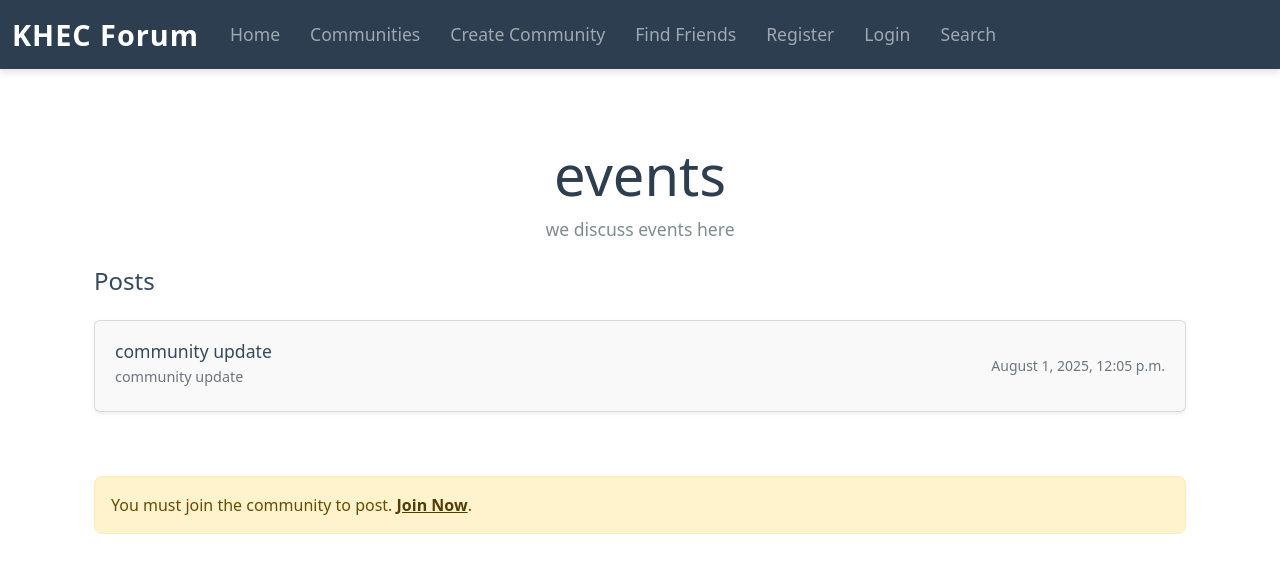
After one commit to shreya0040/std-forum, a Django app: page /community/1/ in a window 1280 px wide. The commit adds this page. Shown: the top 573 px of the page. Run offline with Django 4.2, Linux system fonts and the light colour scheme; data comes from the database, SQL or seed files in the repository; both versions use the stored data as it was after the commit; some libraries are stand-ins or nearby versions.

Commit message:
added community

```diff
--- a/musker/models.py
+++ b/musker/models.py
@@ -3,27 +3,35 @@ from django.contrib.auth.models import User
 from django.db.models.signals import post_save
 
 # Create Meep model
+from django.db import models
+from django.contrib.auth.models import User
+
+# Community model with ManyToMany for members
+class Community(models.Model):
+    name = models.CharField(max_length=100)
+    description = models.TextField()
+    creator = models.ForeignKey(User, on_delete=models.CASCADE, related_name="created_communities")
+    members = models.ManyToManyField(User, related_name="joined_communities", blank=True)
+    created_at = models.DateTimeField(auto_now_add=True)
+
+    def __str__(self):
+        return self.name
+
+
+# Meep model for posts
 class Meep(models.Model):
-    user = models.ForeignKey(
-        User, related_name="meeps",
-        on_delete=models.CASCADE  # Cascade delete when the user is deleted
-    )
+    user = models.ForeignKey(User, related_name="meeps", on_delete=models.CASCADE)  # Link meep to user
     body = models.CharField(max_length=200)
     created_at = models.DateTimeField(auto_now_add=True)
-    likes = models.ManyToManyField(User, related_name="meep_like", blank=True)
-
-    # Add a field for file uploads (for general file types like PDFs, images, etc.)
-    file = models.FileField(upload_to='meeps_files/', null=True, blank=True)  # Change 'meeps_files' to the folder name you want
+    likes = models.ManyToManyField(User, related_name="meep_likes", blank=True)
+    file = models.FileField(upload_to='meeps_files/', null=True, blank=True)  # Optional file upload
+    community = models.ForeignKey(Community, related_name="meeps", on_delete=models.CASCADE, null=True)  # Temporarily nullable
 
     def number_of_likes(self):
         return self.likes.count()
 
     def __str__(self):
-        return (
-            f"{self.user} "
-            f"({self.created_at:%Y-%m-%d %H:%M}): "
-            f"{self.body}..."
-        )
+        return f"{self.user.username} ({self.created_at:%Y-%m-%d %H:%M}): {self.body}"
 
 
 
--- /dev/null
+++ b/musker/templates/community_detail.html
@@ -0,0 +1,104 @@
+{% extends 'base.html' %}
+{% block content %}
+    <div class="container mt-5">
+        <!-- Community Name Section -->
+        <div class="community-header text-center mb-4">
+            <h1 class="display-4" style="font-family: 'Segoe UI', Tahoma, Geneva, Verdana, sans-serif; color: #2c3e50;">{{ community.name }}</h1>
+            <p class="lead" style="font-size: 1.1rem; color: #7f8c8d;">{{ community.description }}</p>
+        </div>
+
+        <!-- Posts Section -->
+        <div class="posts-section">
+            <h2 class="mb-4" style="font-size: 1.5rem; color: #34495e;">Posts</h2>
+
+            <div class="list-group">
+                {% for meep in community.meeps.all %}
+                    <a href="{% url 'meep_show' meep.pk %}" class="list-group-item list-group-item-action mb-3 shadow-sm">
+                        <div class="d-flex justify-content-between align-items-center">
+                            <div>
+                                <h5 class="mb-1" style="font-size: 1.1rem; color: #34495e;">{{ meep.body|truncatewords:10 }}</h5>
+                                <p class="mb-1 text-muted" style="font-size: 0.9rem;">{{ meep.body|truncatewords:15 }}</p>
+                            </div>
+                            <small class="text-muted">{{ meep.created_at|date:"F j, Y, g:i a" }}</small>
+                        </div>
+                    </a>
+                {% endfor %}
+            </div>
+        </div>
+
+        <!-- Post Creation Section -->
+        {% if user in community.members.all %}
+            <div class="post-form mt-5">
+                <h3 class="mb-3" style="font-size: 1.3rem; color: #34495e;">Create a Post</h3>
+                <form method="POST">
+                    {% csrf_token %}
+                    <div class="form-group">
+                        <label for="body" style="font-size: 1rem;">Post Content</label>
+                        <textarea name="body" class="form-control" rows="4" required style="font-size: 1rem; border-radius: 8px;"></textarea>
+                    </div>
+                    <button type="submit" class="btn btn-success btn-block mt-3" style="font-size: 1.1rem; padding: 10px; border-radius: 8px;">Post</button>
+                </form>
+            </div>
+        {% else %}
+            <div class="alert alert-warning mt-5" role="alert" style="font-size: 1rem;">
+                You must join the community to post. <a href="{% url 'join_community' community.pk %}" class="alert-link">Join Now</a>.
+            </div>
+        {% endif %}
+    </div>
+
+    <style>
+        /* Community Header Styling */
+        .community-header h1 {
+            font-family: 'Segoe UI', sans-serif;
+            color: #2c3e50;
+        }
+
+        .community-header p {
+            color: #7f8c8d;
+        }
+
+        /* Post List Styling */
+        .list-group-item {
+            border-radius: 8px;
+            background-color: #f9f9f9;
+            padding: 20px;
+            transition: transform 0.3s ease, box-shadow 0.3s ease;
+        }
+
+        .list-group-item:hover {
+            transform: translateY(-5px);
+            box-shadow: 0 4px 12px rgba(0, 0, 0, 0.1);
+        }
+
+        /* Create Post Form Styling */
+        .post-form .form-group {
+            margin-bottom: 20px;
+        }
+
+        .post-form textarea {
+            border: 1px solid #ccc;
+            padding: 10px;
+            font-size: 1rem;
+            border-radius: 8px;
+        }
+
+        /* Button Styling */
+        .btn-success {
+            background-color: #28a745;
+            border-color: #28a745;
+            transition: background-color 0.3s ease, border-color 0.3s ease;
+        }
+
+        .btn-success:hover {
+            background-color: #218838;
+            border-color: #218838;
+        }
+
+        /* Alert Box Styling for Non-Members */
+        .alert {
+            font-size: 1rem;
+            border-radius: 8px;
+        }
+    </style>
+
+{% endblock %}
--- a/musker/templates/navbar.html
+++ b/musker/templates/navbar.html
@@ -14,6 +14,14 @@
         <li class="nav-item">
           <a class="nav-link" href="{% url 'home' %}" style="font-size: 1.1rem; transition: color 0.3s; padding: 10px 15px;">Home</a>
         </li>
+
+        <li class="nav-item">
+  <a class="nav-link" href="{% url 'community_list' %}" style="font-size: 1.1rem; transition: color 0.3s; padding: 10px 15px;">Communities</a>
+</li>
+<li class="nav-item">
+  <a class="nav-link" href="{% url 'create_community' %}" style="font-size: 1.1rem; transition: color 0.3s; padding: 10px 15px;">Create Community</a>
+</li>
+
 
         <!-- Profile List Link -->
         <li class="nav-item">
--- a/musker/urls.py
+++ b/musker/urls.py
@@ -19,6 +19,12 @@ urlpatterns = [
     path('delete_meep/<int:pk>', views.delete_meep, name="delete_meep"),
     path('edit_meep/<int:pk>', views.edit_meep, name="edit_meep"),
     path('search/', views.search, name='search'),
+    path('communities/', views.community_list, name='community_list'),
+    path('create_community/', views.create_community, name='create_community'),
+    path('join_community/<int:pk>/', views.join_community, name='join_community'),
+    path('community/<int:pk>/', views.community_detail, name='community_detail'),
+    path('community/<int:pk>/unjoin/', views.unjoin_community, name='unjoin_community'),
+
 
 
 ]
--- a/musker/views.py
+++ b/musker/views.py
@@ -1,11 +1,13 @@
 from django.shortcuts import render, redirect, get_object_or_404
 from django.contrib import messages
-from .models import Profile, Meep
+from .models import Profile, Meep, Community
 from .forms import MeepForm, SignUpForm, ProfilePicForm
 from django.contrib.auth import authenticate, login, logout
 from django.contrib.auth.forms import UserCreationForm
 from django import forms
 from django.contrib.auth.models import User
+from .models import Community
+
 
 def home(request):
     if request.user.is_authenticated:
@@ -19,10 +21,12 @@ def home(request):
                 return redirect('home')
 
         meeps = Meep.objects.all().order_by("-created_at")
-        return render(request, 'home.html', {"meeps": meeps, "form": form})
+        communities = Community.objects.all()  # Display all communities on the home page
+        return render(request, 'home.html', {"meeps": meeps, "form": form, "communities": communities})
     else:
         meeps = Meep.objects.all().order_by("-created_at")
-        return render(request, 'home.html', {"meeps": meeps})
+        communities = Community.objects.all()
+        return render(request, 'home.html', {"meeps": meeps, "communities": communities})
 
 
 
@@ -273,3 +277,73 @@ def search(request):
 		return render(request, 'search.html', {'search':search, 'searched':searched})
 	else:
 		return render(request, 'search.html', {})
+
+def join_community(request, pk):
+    community = get_object_or_404(Community, pk=pk)
+    if request.user not in community.members.all():
+        community.members.add(request.user)
+        messages.success(request, f"You have successfully joined the '{community.name}' community!")
+    else:
+        messages.info(request, f"You are already a member of the '{community.name}' community.")
+    return redirect('community_list')
+
+def community_detail(request, pk):
+    # Fetch the community based on the primary key (pk)
+    community = get_object_or_404(Community, pk=pk)
+
+    # Get all the posts (Meep) associated with the community
+    meeps = Meep.objects.filter(community=community).order_by("-created_at")
+
+    # Handle the creation of a new Meep post
+    if request.method == "POST":
+        if request.user in community.members.all():  # Ensure user is a member
+            body = request.POST.get("body")
+            if body:
+                Meep.objects.create(
+                    body=body,
+                    user=request.user,
+                    community=community
+                )
+                messages.success(request, "Your post has been created!")
+                return redirect('community_detail', pk=community.pk)
+            else:
+                messages.error(request, "Post content cannot be empty.")
+        else:
+            messages.warning(request, "You must join the community to post.")
+            return redirect('community_list')  # Redirect to community list if not a member
+
+    return render(request, 'community_detail.html', {
+        'community': community,
+        'meeps': meeps
+    })
+
+def community_list(request):
+    communities = Community.objects.all()
+    return render(request, 'community_list.html', {"communities": communities})
+
+# Create a new community
+def create_community(request):
+    if request.method == "POST":
+        name = request.POST.get('name')
+        description = request.POST.get('description')
+
+        community = Community(
+            name=name,
+            description=description,
+            creator=request.user
+        )
+        community.save()
+
+        messages.success(request, f"Community '{name}' created successfully!")
+        return redirect('community_list')  # Redirect to the community list page
+    return render(request, 'create_community.html')
+
+
+def unjoin_community(request, pk):
+    community = get_object_or_404(Community, pk=pk)
+    if request.user in community.members.all():
+        community.members.remove(request.user)
+        messages.success(request, f"You have successfully left the '{community.name}' community!")
+    else:
+        messages.warning(request, f"You are not a member of the '{community.name}' community.")
+    return redirect('community_list')  # Redirect back to the community list page
```
Also changed, not shown: musker/templates/community_list.html (added, +26 -0 lines), musker/templates/create_community.html (added, +18 -0 lines), musker/templates/home.html (+6 -3 lines), db.sqlite3, musker/migrations/0008_community.py (added), musker/migrations/0009_community_members_meep_community_and_more.py (added).
